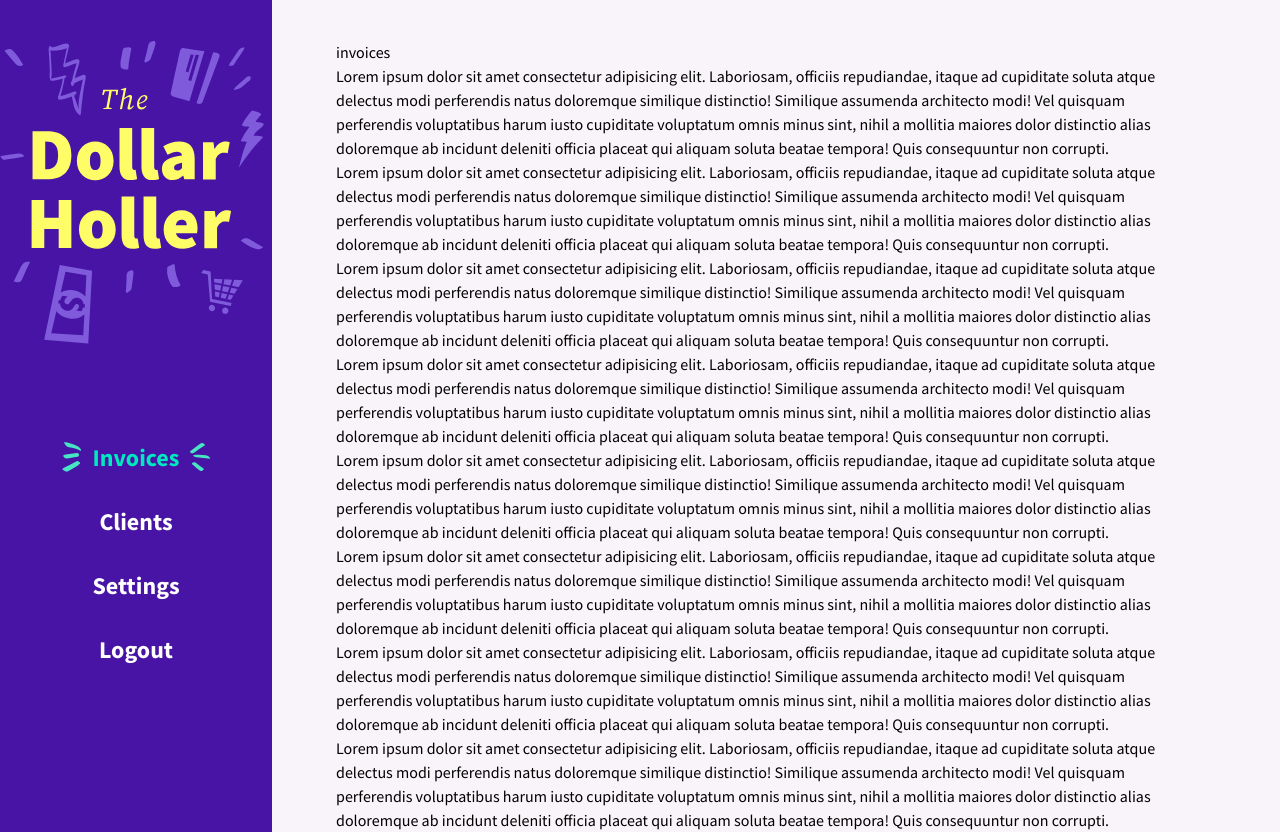
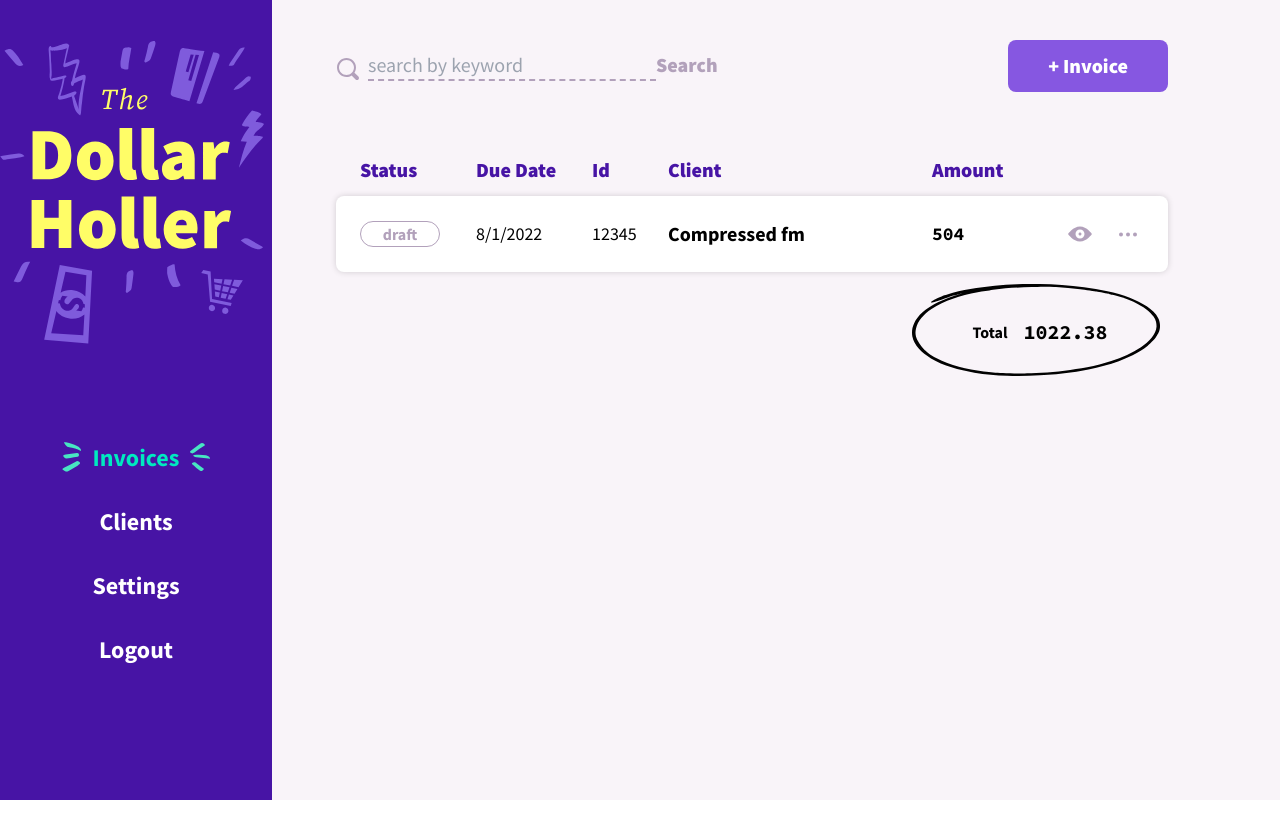
Before and after one commit to capnchill/invoicing-app, a SvelteKit app: page /invoices in a window 1280 px wide. After the commit the page ends 800 px from the top, so only its background shows below. Built offline with nearby package versions, Linux system fonts and the light colour scheme.

Commit message:
added invoices page components, like invoice items, total amount, created some custom styles etc

```diff
--- a/src/app.css
+++ b/src/app.css
@@ -13,3 +13,15 @@
         @apply fill-current
     }
 }
+
+@layer components {
+    .invoice-table {
+        @apply grid grid-cols-InvoiceTable gap-4 px-6 mb-3 w-full
+    }
+}
+
+@layer utilities {
+    .center {
+        @apply flex items-center justify-center
+    }
+}
--- /dev/null
+++ b/src/lib/components/CircledAmount.svelte
@@ -0,0 +1,9 @@
+<script lang="ts">
+	export let label: string;
+	export let amount: string;
+</script>
+
+<div class="center float-right flex min-h-[6rem] min-w-[16rem] gap-x-4 bg-circle bg-no-repeat">
+	<div class="font-bold">{label}</div>
+	<div class="font-mono text-xl font-bold">{amount}</div>
+</div>
--- /dev/null
+++ b/src/lib/components/Icon/Search.svelte
@@ -0,0 +1,10 @@
+<script lang="ts">
+	export let width = 24,
+		height = 24;
+</script>
+
+<svg {width} {height} viewBox="0 0 24 24" fill="none" xmlns="http://www.w3.org/2000/svg">
+	<path
+		d="M22.414 19.586L18.455 15.627C19.439 14.108 19.973 12.339 19.973 10.486C19.973 7.953 18.987 5.57 17.194 3.779C15.402 1.987 13.02 1 10.486 1C7.952 1 5.57 1.987 3.779 3.778C1.987 5.57 1 7.953 1 10.486C1 13.02 1.987 15.403 3.779 17.194C5.57 18.986 7.953 19.972 10.486 19.972C12.34 19.972 14.108 19.44 15.627 18.455L19.586 22.414C19.964 22.792 20.466 23 21 23C21.534 23 22.036 22.792 22.414 22.414C22.792 22.037 23 21.535 23 21C23 20.465 22.792 19.963 22.414 19.586ZM5.193 15.778C3.779 14.365 3 12.486 3 10.486C3 8.486 3.779 6.607 5.193 5.194C6.607 3.779 8.486 3 10.486 3C12.486 3 14.365 3.779 15.779 5.194C17.193 6.607 17.972 8.486 17.972 10.486C17.972 12.486 17.193 14.365 15.779 15.779C14.365 17.194 12.486 17.972 10.486 17.972C8.486 17.972 6.607 17.194 5.193 15.778Z"
+	/>
+</svg>
--- /dev/null
+++ b/src/lib/components/Icon/ThreeDots.svelte
@@ -0,0 +1,10 @@
+<script lang="ts">
+	export let width = 24,
+		height = 24;
+</script>
+
+<svg {width} {height} viewBox="0 0 24 24" fill="none" xmlns="http://www.w3.org/2000/svg">
+	<circle cx="5" cy="12.5" r="2" />
+	<circle cx="12" cy="12.5" r="2" />
+	<circle cx="19" cy="12.5" r="2" />
+</svg>
--- /dev/null
+++ b/src/lib/components/Icon/View.svelte
@@ -0,0 +1,13 @@
+<script lang="ts">
+	export let width = 24,
+		height = 24;
+</script>
+
+<svg {width} {height} viewBox="0 0 24 24" fill="none" xmlns="http://www.w3.org/2000/svg">
+	<path
+		d="M24 12C24 12 18.9285 4.5 12 4.5C5.0715 4.5 0 12 0 12C0 12 5.0715 19.5 12 19.5C18.9285 19.5 24 12 24 12ZM12 16.5C9.5145 16.5 7.5 14.487 7.5 12C7.5 9.513 9.5145 7.5 12 7.5C14.484 7.5 16.5 9.513 16.5 12C16.5 14.487 14.484 16.5 12 16.5Z"
+	/>
+	<path
+		d="M12 13.5C12.8284 13.5 13.5 12.8284 13.5 12C13.5 11.1716 12.8284 10.5 12 10.5C11.1716 10.5 10.5 11.1716 10.5 12C10.5 12.8284 11.1716 13.5 12 13.5Z"
+	/>
+</svg>
--- /dev/null
+++ b/src/lib/components/Search.svelte
@@ -0,0 +1,16 @@
+<script>
+	import Search from '$lib/components/Icon/Search.svelte';
+</script>
+
+<div class="relative flex w-full items-baseline">
+	<div class="mr-2 mt-auto text-pastelPurple">
+		<Search />
+	</div>
+	<input
+		type="text"
+		name="search"
+		placeholder="search by keyword"
+		class="w-72 border-b-2 border-dashed border-b-pastelPurple bg-transparent font-sansSerif text-xl text-black outline-none focus:border-solid focus:border-b-lavenderIndigo"
+	/>
+	<button class="font-sansSerif text-xl font-black text-pastelPurple">Search</button>
+</div>
--- /dev/null
+++ b/src/lib/components/Tag.svelte
@@ -0,0 +1,31 @@
+<script lang="ts">
+	export let label: 'draft' | 'sent' | 'current' | 'late' | 'paid' = 'draft';
+</script>
+
+<div
+	class="text-md capitalise w-20 rounded-full border-1 text-center font-bold"
+	class:inverted={label === 'draft'}
+	class:success={label === 'sent' || label === 'current'}
+	class:alert={label === 'late'}
+	class:archive={label === 'paid'}
+>
+	{label}
+</div>
+
+<style lang="postcss">
+	.inverted {
+		@apply border-pastelPurple text-pastelPurple;
+	}
+
+	.success {
+		@apply border-robinEggBlue bg-robinEggBlue text-blueGem;
+	}
+
+	.alert {
+		@apply border-scarlet bg-scarlet text-goldenFizz;
+	}
+
+	.archive {
+		@apply border-pastelPurple bg-pastelPurple text-white;
+	}
+</style>
--- a/src/routes/(dashboard)/invoices/+page.svelte
+++ b/src/routes/(dashboard)/invoices/+page.svelte
@@ -1,66 +1,61 @@
-invoices
-<p>
-	Lorem ipsum dolor sit amet consectetur adipisicing elit. Laboriosam, officiis repudiandae, itaque
-	ad cupiditate soluta atque delectus modi perferendis natus doloremque similique distinctio!
-	Similique assumenda architecto modi! Vel quisquam perferendis voluptatibus harum iusto cupiditate
-	voluptatum omnis minus sint, nihil a mollitia maiores dolor distinctio alias doloremque ab
-	incidunt deleniti officia placeat qui aliquam soluta beatae tempora! Quis consequuntur non
-	corrupti.
-</p>
+<script lang="ts">
+	import View from '$lib/components/Icon/View.svelte';
+	import ThreeDots from '$lib/components/Icon/ThreeDots.svelte';
+	import Search from '$lib/components/Search.svelte';
+	import Tag from '$lib/components/Tag.svelte';
+	import CircledAmount from '$lib/components/CircledAmount.svelte';
+</script>
 
-<p>
-	Lorem ipsum dolor sit amet consectetur adipisicing elit. Laboriosam, officiis repudiandae, itaque
-	ad cupiditate soluta atque delectus modi perferendis natus doloremque similique distinctio!
-	Similique assumenda architecto modi! Vel quisquam perferendis voluptatibus harum iusto cupiditate
-	voluptatum omnis minus sint, nihil a mollitia maiores dolor distinctio alias doloremque ab
-	incidunt deleniti officia placeat qui aliquam soluta beatae tempora! Quis consequuntur non
-	corrupti.
-</p>
-<p>
-	Lorem ipsum dolor sit amet consectetur adipisicing elit. Laboriosam, officiis repudiandae, itaque
-	ad cupiditate soluta atque delectus modi perferendis natus doloremque similique distinctio!
-	Similique assumenda architecto modi! Vel quisquam perferendis voluptatibus harum iusto cupiditate
-	voluptatum omnis minus sint, nihil a mollitia maiores dolor distinctio alias doloremque ab
-	incidunt deleniti officia placeat qui aliquam soluta beatae tempora! Quis consequuntur non
-	corrupti.
-</p>
-<p>
-	Lorem ipsum dolor sit amet consectetur adipisicing elit. Laboriosam, officiis repudiandae, itaque
-	ad cupiditate soluta atque delectus modi perferendis natus doloremque similique distinctio!
-	Similique assumenda architecto modi! Vel quisquam perferendis voluptatibus harum iusto cupiditate
-	voluptatum omnis minus sint, nihil a mollitia maiores dolor distinctio alias doloremque ab
-	incidunt deleniti officia placeat qui aliquam soluta beatae tempora! Quis consequuntur non
-	corrupti.
-</p>
-<p>
-	Lorem ipsum dolor sit amet consectetur adipisicing elit. Laboriosam, officiis repudiandae, itaque
-	ad cupiditate soluta atque delectus modi perferendis natus doloremque similique distinctio!
-	Similique assumenda architecto modi! Vel quisquam perferendis voluptatibus harum iusto cupiditate
-	voluptatum omnis minus sint, nihil a mollitia maiores dolor distinctio alias doloremque ab
-	incidunt deleniti officia placeat qui aliquam soluta beatae tempora! Quis consequuntur non
-	corrupti.
-</p>
-<p>
-	Lorem ipsum dolor sit amet consectetur adipisicing elit. Laboriosam, officiis repudiandae, itaque
-	ad cupiditate soluta atque delectus modi perferendis natus doloremque similique distinctio!
-	Similique assumenda architecto modi! Vel quisquam perferendis voluptatibus harum iusto cupiditate
-	voluptatum omnis minus sint, nihil a mollitia maiores dolor distinctio alias doloremque ab
-	incidunt deleniti officia placeat qui aliquam soluta beatae tempora! Quis consequuntur non
-	corrupti.
-</p>
-<p>
-	Lorem ipsum dolor sit amet consectetur adipisicing elit. Laboriosam, officiis repudiandae, itaque
-	ad cupiditate soluta atque delectus modi perferendis natus doloremque similique distinctio!
-	Similique assumenda architecto modi! Vel quisquam perferendis voluptatibus harum iusto cupiditate
-	voluptatum omnis minus sint, nihil a mollitia maiores dolor distinctio alias doloremque ab
-	incidunt deleniti officia placeat qui aliquam soluta beatae tempora! Quis consequuntur non
-	corrupti.
-</p>
-<p>
-	Lorem ipsum dolor sit amet consectetur adipisicing elit. Laboriosam, officiis repudiandae, itaque
-	ad cupiditate soluta atque delectus modi perferendis natus doloremque similique distinctio!
-	Similique assumenda architecto modi! Vel quisquam perferendis voluptatibus harum iusto cupiditate
-	voluptatum omnis minus sint, nihil a mollitia maiores dolor distinctio alias doloremque ab
-	incidunt deleniti officia placeat qui aliquam soluta beatae tempora! Quis consequuntur non
-	corrupti.
-</p>
+<svelte:head>
+	<title>Invoices</title>
+</svelte:head>
+
+<div class="mb-16 flex items-center justify-between">
+	<!-- Search Field -->
+	<Search />
+
+	<!-- invoice button -->
+	<div>
+		<button
+			class="relative translate-y-0 whitespace-nowrap rounded-lg bg-lavenderIndigo px-10 py-3 font-sansSerif text-xl font-black text-white shadow-colored transition-all hover:-translate-y-2 hover:shadow-coloredHover"
+			>+ Invoice</button
+		>
+	</div>
+</div>
+
+<!-- list of invoices -->
+<div>
+	<!-- header -->
+	<div class="table-header invoice-table text-daisyBush">
+		<h3>Status</h3>
+		<h3>Due Date</h3>
+		<h3>Id</h3>
+		<h3>Client</h3>
+		<h3>Amount</h3>
+		<div />
+		<div />
+	</div>
+
+	<!-- invoices -->
+	<div class="invoice-table items-center rounded-lg bg-white py-6 shadow-tableRow">
+		<div><Tag label="draft" /></div>
+		<div class="text-lg">8/1/2022</div>
+		<div class="text-lg">12345</div>
+		<div class="text-xl font-bold">Compressed fm</div>
+		<div class="font-mono text-lg font-bold">504</div>
+		<div class="center text-lg">
+			<a href="#" class="text-pastelPurple hover:bg-daisyBush"><View /></a>
+		</div>
+		<div class="center text-lg">
+			<button class="text-pastelPurple hover:text-daisyBush"><ThreeDots /></button>
+		</div>
+	</div>
+</div>
+
+<CircledAmount amount="1022.38" label="Total" />
+
+<style lang="postcss">
+	.table-header h3 {
+		@apply text-xl font-black leading-snug;
+	}
+</style>
--- a/tailwind.config.js
+++ b/tailwind.config.js
@@ -8,6 +8,17 @@
 			handwriting: ['Kalam', 'cursive']
 		},
 		extend: {
+			backgroundImage: {
+				circle: "url('/images/circle.svg')"
+			},
+			borderWidth: {
+				1: '1px'
+			},
+			boxShadow: {
+				colored: '0px 7px 16px rgba(127, 91, 220, 0.002)',
+				coloredHover: '0px 16px 25px rgba(127, 91, 220, 0.3)',
+				tableRow: '0px 0px 6px rgba(0, 0, 0, 0.16)'
+			},
 			colors: {
 				lavenderIndigo: '#8657E1',
 				daisyBush: '#4714a5',
@@ -23,6 +34,9 @@
 				silver: '#c0c0c0',
 				gallery: '#efeaf2',
 				fog: '#decaec'
+			},
+			gridTemplateColumns: {
+				InvoiceTable: '100px 100px 60px 1fr 116px 32px 32px'
 			}
 		}
 	},
```
Also changed, not shown: static/images/circle.svg (added).
